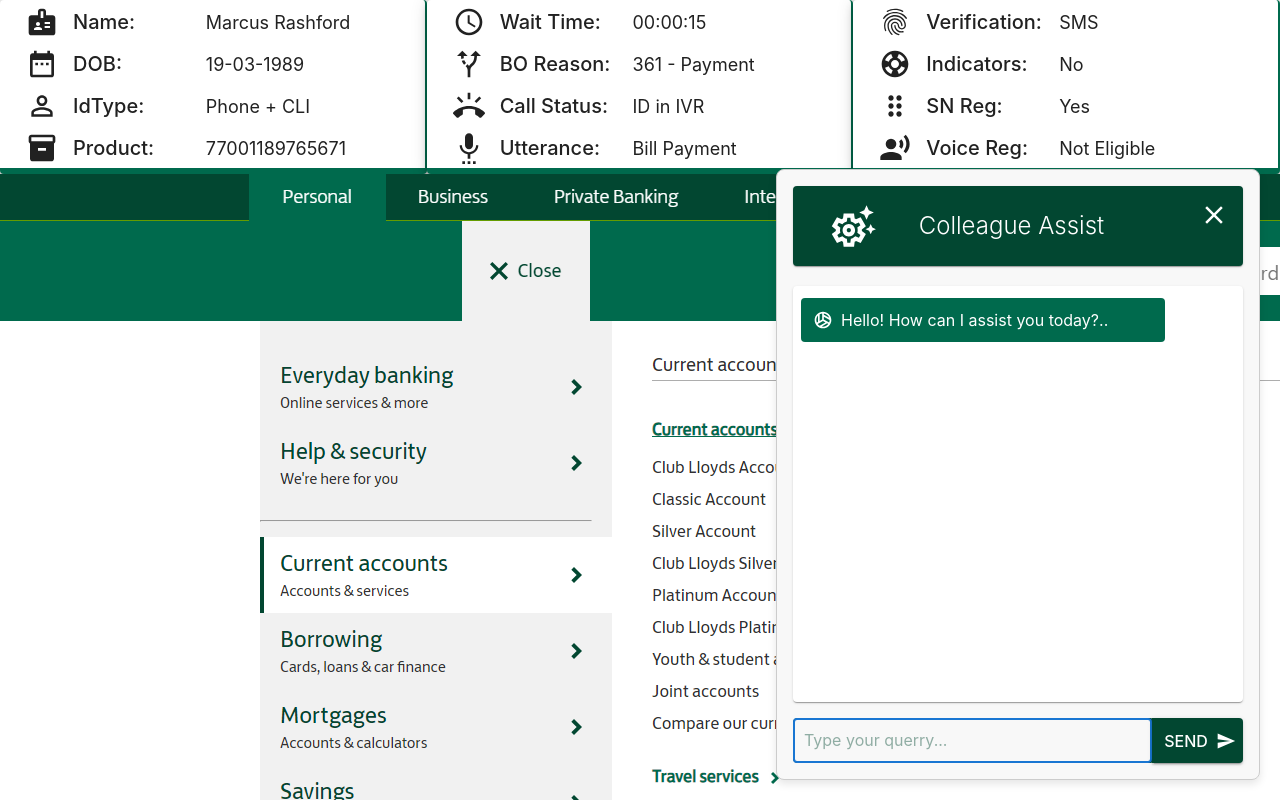
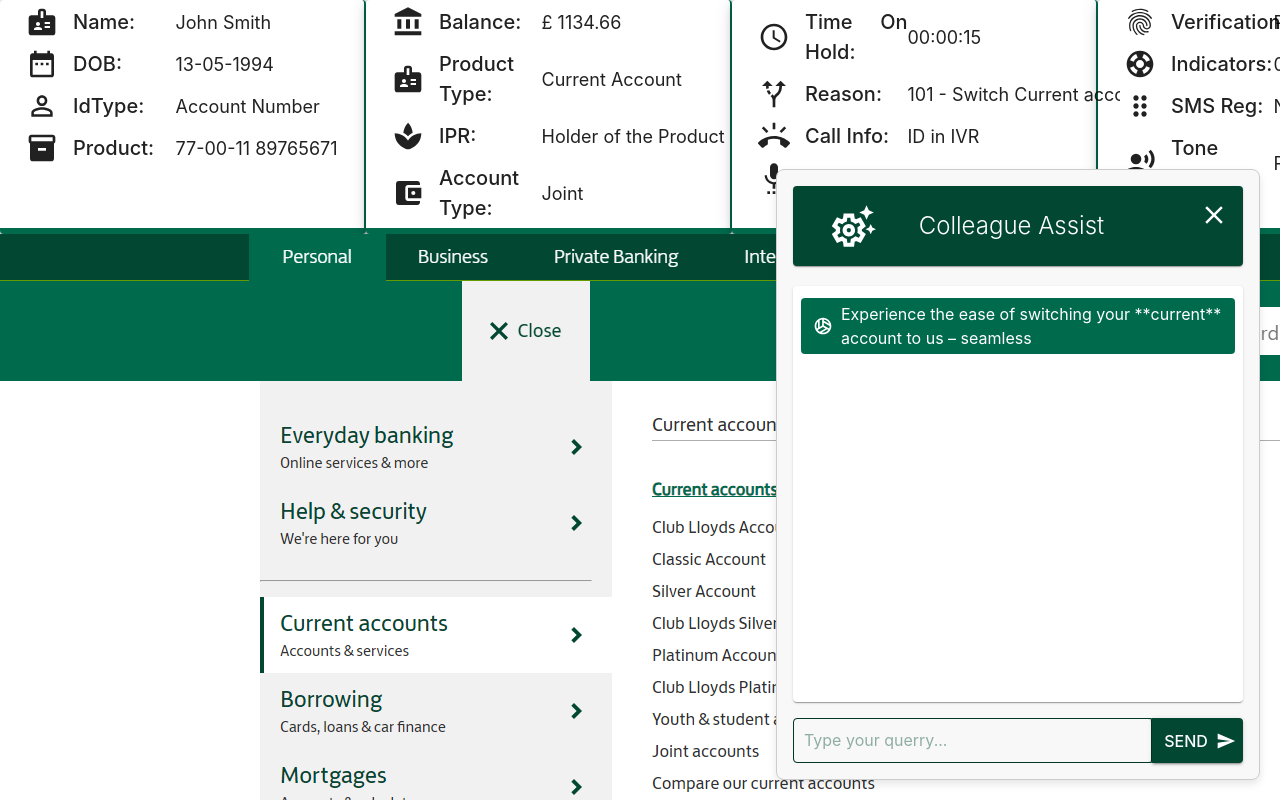
Before and after one commit to naveenpraneshgururajan/BotDesign, a React (Create React App) app: page / in a window 1280 px wide. Built offline with nearby package versions, Linux system fonts and the light colour scheme.

Commit message:
added ai welcome message

```diff
--- a/src/App.js
+++ b/src/App.js
@@ -1,4 +1,4 @@
-import React from "react";
+import React, { useEffect } from "react";
 import "./App.css";
 // import IframeComponent from './IframeComponent'
 import ChatBotComponent from "./ChatbotComponent";
@@ -10,29 +10,31 @@
 import WhatsappComponent from "./WhatsappComponent";
 
 function App() {
-  const scenario = 5;
+  // Function to get query parameter from the URL
+  const getQueryParam = (param) => {
+    const searchParams = new URLSearchParams(window.location.search);
+    return searchParams.get(param);
+  };
+
+  // Set the scenario based on the 'scenario' query parameter
+  const scenario = parseInt(getQueryParam("scenario")) || 1;
+
+  useEffect(() => {}, [scenario]);
+
   return (
     <div className="container">
       <div className="top">
         <Idpanel scenario={scenario}></Idpanel>
-        {/* <ProductsPanel scenario={scenario}></ProductsPanel> */}
+        <ProductsPanel scenario={scenario}></ProductsPanel>
         <IvrPanel scenario={scenario}></IvrPanel>
         <VerificationPanel scenario={scenario}></VerificationPanel>
       </div>
       <div className="iframe-container">
         <iframe src="https://localhost:3000/lloyds.png" width={100}></iframe>
-        {/* <iframe
-          title="Lloyds banking group"
-          srcDoc="HHHHHHHHHHHh"
-          width={600}
-          height={499}
-        /> */}
       </div>
 
       {/* ChatBot Component */}
-       <ChatBotComponent scenario={scenario} />
-
-       {/* <WhatsappComponent scenario={scenario} /> */}
+      <ChatBotComponent scenario={scenario} />
     </div>
   );
 }
--- a/src/Chatbot.css
+++ b/src/Chatbot.css
@@ -51,8 +51,7 @@
     height: fit-content;
     width: fit-content;
     word-break: break-word;
-    padding-right: 3%;
-    width: 80%;
+    padding-right: 2%;
   }
   .chatbot-input-form {
     display: flex;
--- a/src/ChatbotComponent.js
+++ b/src/ChatbotComponent.js
@@ -5,27 +5,33 @@
 import SendIcon from "@mui/icons-material/Send";
 import CloseIcon from "@mui/icons-material/Close";
 import SettingsSuggestOutlinedIcon from "@mui/icons-material/SettingsSuggestOutlined";
-import QuickreplyOutlinedIcon from "@mui/icons-material/QuickreplyOutlined";
 import Tooltip from "@mui/material/Tooltip";
 import IconButton from "@mui/material/IconButton";
-import InfoIcon from "@mui/icons-material/Info";
 import SportsVolleyballOutlinedIcon from "@mui/icons-material/SportsVolleyballOutlined";
 import InfoOutlinedIcon from "@mui/icons-material/InfoOutlined";
 import SmartToyOutlinedIcon from "@mui/icons-material/SmartToyOutlined";
 import { chatBotdata } from "./data/chatbotData";
+import { welcomeData } from "./data/welcomeData";
+
 const ChatbotComponent = (props) => {
   var mockData = [];
+  var welcome
   const { scenario } = props;
   if (scenario === 1) {
     mockData = chatBotdata.scenario1;
+    welcome = welcomeData.scenario1.welcomeMessage;
   } else if (scenario === 2) {
     mockData = chatBotdata.scenario2;
+    welcome = welcomeData.scenario2.welcomeMessage;
   } else if (scenario === 3) {
     mockData = chatBotdata.scenario3;
+    welcome = welcomeData.scenario3.welcomeMessage;
   } else if (scenario === 4) {
     mockData = chatBotdata.scenario4;
+    welcome = welcomeData.scenario4.welcomeMessage;
   } else if (scenario === 5) {
     mockData = chatBotdata.scenario5;
+    welcome = welcomeData.scenario5.welcomeMessage;
   }
 
   const [input, setInput] = useState("");
@@ -69,7 +75,7 @@
       setIsvisible(true);
 
       const welcomeMessage = {
-        text: "Hello! How can I assist you today?..",
+        text: `${welcome}`,
         user: false,
         tooltip: false,
       };
@@ -119,7 +125,15 @@
       await delay(2000);
       // Return the message after the delay
       return "Call back Scheduled.. We will reach you out on or before 28/01/2024";
+    } else if (userInput === "increase the customer credit card limit") {
+      // Wait for 2000 milliseconds (2 seconds)
+      apiRes = true;
+      // setDisplayOffer(false);
+      await delay(2000);
+      // Return the message after the delay
+      return "Congratulations! Your request to increase your credit limit has been approved. You now have more financial flexibility at your fingertips. Enjoy the enhanced purchasing power and make the most of your expanded credit limit. Thank you for choosing us to support your financial journey!";
     }
+
     const apiEndpoint =
       "https://aaraa-openai.openai.azure.com/openai/deployments/aaraa-gptdeployment/extensions/chat/completions?api-version=2023-07-01-preview";
     const headers = {
@@ -156,7 +170,7 @@
         },
         {
           role: "user",
-          content: "list products available in savings account",
+          content: `${userInput} in 2 lines`, //Replace input given in chat window
         },
       ],
       deployment: "aaraa-gptdeployment",
@@ -245,9 +259,13 @@
       "Mortgage",
       "Savings",
       "youth",
+      "£2500",
       "student",
       "Everyday",
       "joint",
+      "eligible",
+      "£1000",
+
     ];
 
     const words = originalString.split(/\s+/);
--- a/src/data/chatbotData.js
+++ b/src/data/chatbotData.js
@@ -9,14 +9,14 @@
   scenario2: [
     {
       offer:
-        "Unlock a world of financial possibilities with our credit card offer – low interest rates 0.5%, generous rewards, and exclusive perks for a rewarding.",
+        "Congratulations on choosing to boost your credit limit! To sweeten the deal, we're offering a limited-time cashback reward of 2% on your next three transactions after the increase. Maximize your spending power and enjoy the perks. Act now to make the most of this exclusive offer!",
         offerDisplay: true,
     },
   ],
   scenario3: [
     {
       offer:
-        "Optimize your pension savings with our exclusive offer – enjoy a competitive 4.3% interest rate for enhanced retirement growth.",
+        "Enjoy a complimentary financial consultation with our top advisors and explore personalized wealth-building strategies. This limited-time offer is a token of our appreciation for your continued trust in our services. To avail of this exclusive opportunity, please contact our dedicated Wealth Management team at 0300 675 8888.",
         offerDisplay: true,
     },
   ],
--- a/src/data/data.js
+++ b/src/data/data.js
@@ -31,12 +31,12 @@
     },
     {
       icon: DragIndicatorIcon,
-      label: "SN Reg",
+      label: "SMS Reg",
       value: "No ",
     },
     {
       icon: RecordVoiceOverIcon,
-      label: "Voice Reg",
+      label: "Tone Used",
       value: "Registered",
     },
   ],
@@ -53,12 +53,12 @@
     },
     {
       icon: DragIndicatorIcon,
-      label: "SN Reg",
+      label: "SMS Reg",
       value: "No",
     },
     {
       icon: RecordVoiceOverIcon,
-      label: "Voice Reg",
+      label: "Tone Used",
       value: "Eligible",
     },
   ],
@@ -75,12 +75,12 @@
     },
     {
       icon: DragIndicatorIcon,
-      label: "SN Reg",
+      label: "SMS Reg",
       value: "Yes",
     },
     {
       icon: RecordVoiceOverIcon,
-      label: "Voice Reg",
+      label: "Tone Used",
       value: "In use",
     },
   ],
@@ -97,12 +97,12 @@
     },
     {
       icon: DragIndicatorIcon,
-      label: "SN Reg",
+      label: "SMS Reg",
       value: "No ",
     },
     {
       icon: RecordVoiceOverIcon,
-      label: "Voice Reg",
+      label: "Tone Used",
       value: "Not Eligible",
     },
   ],
@@ -119,12 +119,12 @@
     },
     {
       icon: DragIndicatorIcon,
-      label: "SN Reg",
+      label: "SMS Reg",
       value: "Yes ",
     },
     {
       icon: RecordVoiceOverIcon,
-      label: "Voice Reg",
+      label: "Tone Used",
       value: "Not Eligible",
     },
   ],
@@ -278,7 +278,7 @@
     {
       icon: DateRangeIcon,
       label: "DOB",
-      value: "24-07-1984",
+      value: "24-07-1989",
     },
     {
       icon: PermIdentityIcon,
@@ -348,39 +348,39 @@
   scenario1: [
     {
       icon: AccessTimeIcon,
-      label: "Wait Time",
+      label: "Time On Hold",
       value: "00:00:15",
     },
     {
       icon: AltRouteIcon,
-      label: "BO Reason",
-      value: "361 - Overdraft Increase",
+      label: "Reason",
+      value: "101 - Switch Current account",
     },
     {
       icon: RingVolumeIcon,
-      label: "Call Status",
+      label: "Call Info",
       value: "ID in IVR ",
     },
     {
       icon: SettingsVoiceIcon,
       label: "Utterance",
-      value: "Increase my OD",
+      value: "Switch Account",
     },
   ],
   scenario2: [
     {
       icon: AccessTimeIcon,
-      label: "Wait Time",
+      label: "Time On Hold",
       value: "00:00:15",
     },
     {
       icon: AltRouteIcon,
-      label: "BO Reason",
+      label: "Reason",
       value: "712 - Credit Limit Increase",
     },
     {
       icon: RingVolumeIcon,
-      label: "Call Status",
+      label: "Call Info",
       value: "ID in IVR ",
     },
     {
@@ -392,17 +392,17 @@
   scenario3: [
     {
       icon: AccessTimeIcon,
-      label: "Wait Time",
+      label: "Time On Hold",
       value: "00:00:15",
     },
     {
       icon: AltRouteIcon,
-      label: "BO Reason",
+      label: "Reason",
       value: "211 - Current Account",
     },
     {
       icon: RingVolumeIcon,
-      label: "Call Status",
+      label: "Call Info",
       value: "ID in IVR ",
     },
     {
@@ -414,17 +414,17 @@
   scenario4: [
     {
       icon: AccessTimeIcon,
-      label: "Wait Time",
+      label: "Time On Hold",
       value: "00:00:15",
     },
     {
       icon: AltRouteIcon,
-      label: "BO Reason",
+      label: "Reason",
       value: "Unknown",
     },
     {
       icon: RingVolumeIcon,
-      label: "Call Status",
+      label: "Call Info",
       value: "Not Identified ",
     },
     {
@@ -436,23 +436,23 @@
   scenario5: [
     {
       icon: AccessTimeIcon,
-      label: "Wait Time",
+      label: "Time On Hold",
       value: "00:00:15",
     },
     {
       icon: AltRouteIcon,
-      label: "BO Reason",
-      value: "361 - Payment"
+      label: "Reason",
+      value: "361 - Payment Issue"
     },
     {
       icon: RingVolumeIcon,
-      label: "Call Status",
+      label: "Call Info",
       value: "ID in IVR ",
     },
     {
       icon: SettingsVoiceIcon,
       label: "Utterance",
-      value: "Bill Payment",
+      value: "Issue with Bill Payment",
     },
   ],
 };
--- /dev/null
+++ b/src/data/welcomeData.js
@@ -0,0 +1,26 @@
+export const welcomeData = {
+  scenario1: {
+    welcomeMessage:
+      "Experience the ease of switching your current account to us – seamless transitions, personalized services, and financial convenience designed with you in mind. Make the move today for a banking experience that fits your lifestyle.",
+  },
+
+  scenario2: {
+    welcomeMessage:
+      "Customer is eligible to increase the credit card limit from £1000 to £2500 - unlocking more financial flexibility.",
+  },
+
+  scenario3: {
+    welcomeMessage:
+      "We wanted to bring to your attention a recent transaction related to Child Welfare dated 14/01/2024. Your contribution towards Child Welfare is greatly appreciated. Your support helps create positive impacts in the lives of children in need.",
+  },
+
+  scenario4: {
+    welcomeMessage:
+      "Hello! How can i assist you today..",
+  },
+
+  scenario5: {
+    welcomeMessage:
+      "We regret to inform you that the recent bill payment dated 21/01/2024 was unsuccessful. We understand the importance of timely transactions and sincerely apologize for any inconvenience this may have caused.",
+  },
+};
```
